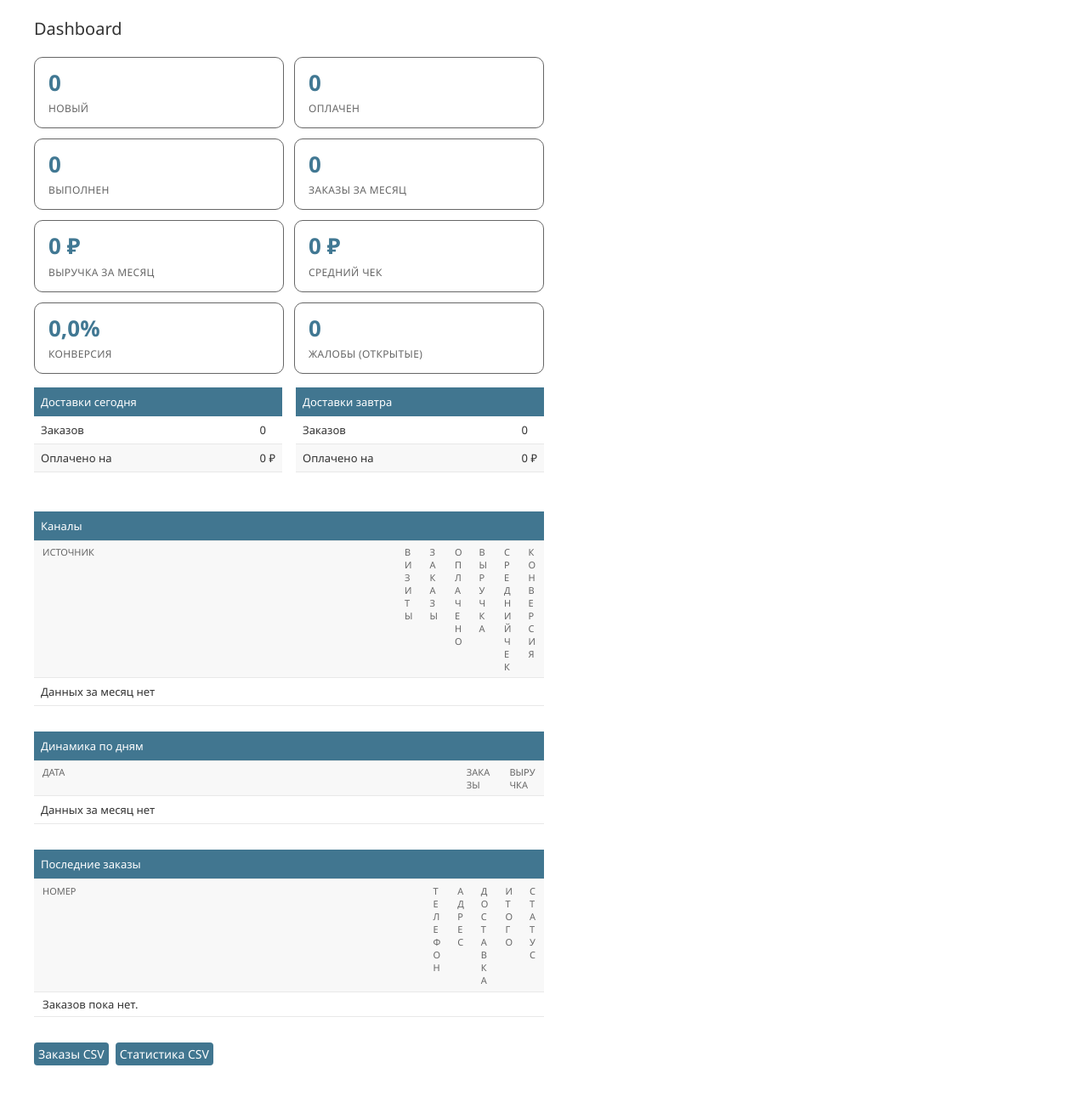
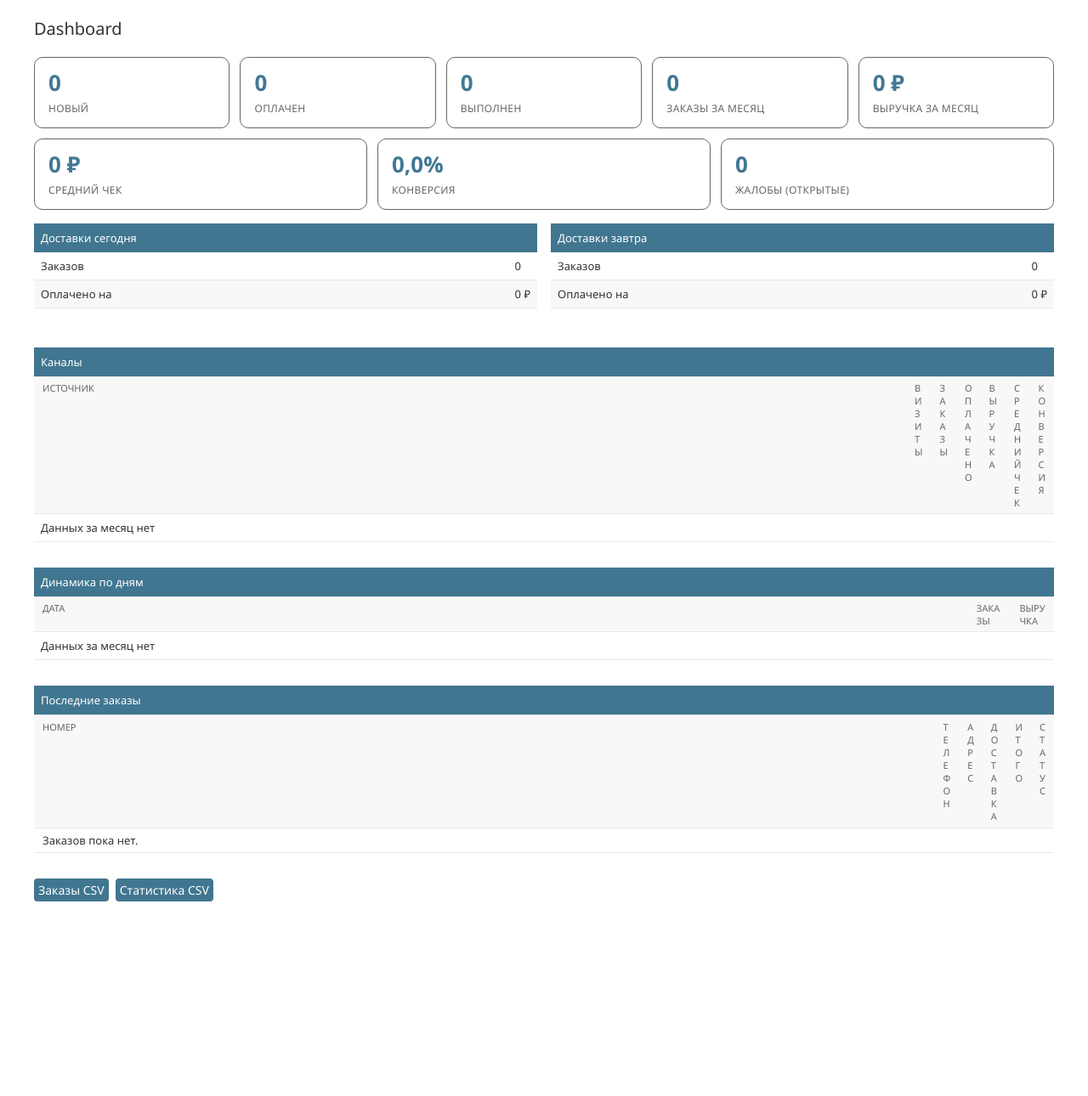
Before and after one commit to skislyakow/BakeCake, a Django app: template backend/templates/admin/index.html in a window 1280 px wide. Shown: the part 92-1382 px from the top of the page at 85% size. After the commit the page ends 1153 px from the top, so only its background shows below. Run offline with Django 5.2, Linux system fonts and the light colour scheme; the template is opened without the code that fills it, so the values that code supplies are empty.

Commit message:
admin: let dashboard content use full width (override 600px limit)

```diff
--- a/backend/templates/admin/index.html
+++ b/backend/templates/admin/index.html
@@ -3,6 +3,9 @@
 {% load dashboard %}
 
 {% block extrastyle %}{{ block.super }}<link rel="stylesheet" href="{% static "admin/css/dashboard.css" %}"><style>
+.dashboard #content {
+    width: auto;
+}
 #content-main {
     display: block;
 }
```
